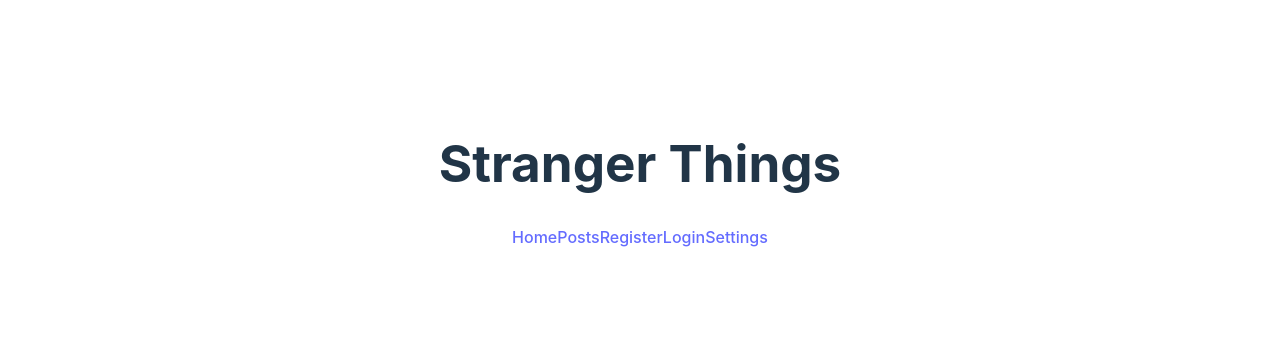
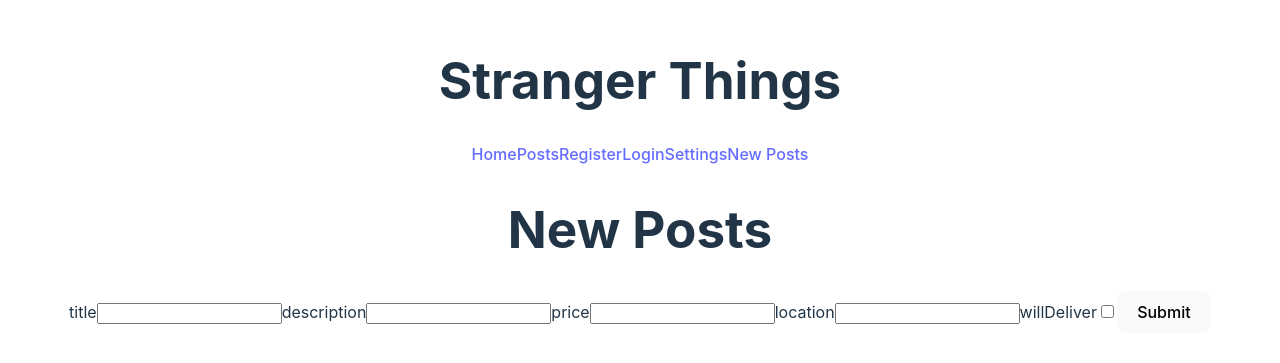
Before and after one commit to phoenixfire7777/strangerThings, a React (Vite) app: page /newPosts in a window 1280 px wide. Shown: the part 225-588 px from the top of the page. Built offline with nearby package versions, Linux system fonts and the light colour scheme.

Commit message:
added new post component

```diff
--- a/src/App.jsx
+++ b/src/App.jsx
@@ -7,27 +7,23 @@
 import Register from "./Register"
 import Login from "./Login"
 import Settings from "./Settings"
+import NewPost from "./NewPost"
 function App() {
  const [token, setToken] = useState(localStorage.getItem("token"))
- const [isLoggedIn, setIsLoggedIn] = useState(false)
- if(isLoggedIn){
-  console.log("logged in")
- }
- else{
-  console.log("logged out")
- }
+
 
 console.log(token)
   return (
     <div id="main-section">
       <h1>Stranger Things</h1>
-      <NavBar token={token} isLoggedIn={isLoggedIn}/>
+      <NavBar token={token} />
       <Routes>
         <Route path="/" element={<Home token={token} setToken={setToken} />} />
         <Route path="/posts" element={<Posts token={token} />} />
         <Route path="/register" element={<Register setToken={setToken} />} />
-        <Route path="/login" element={<Login setToken={setToken} />} setIsLoggedIn={setIsLoggedIn}/>
-        <Route path="/Settings" element={Settings} setToken={setToken} />
+        <Route path="/login" element={<Login setToken={setToken} />} />
+        <Route path="/Settings" element={<Settings setToken={setToken} />} />
+        <Route path="/newPosts" element={<NewPost token={token} />} />
       </Routes>
     </div>
   )
--- a/src/Login.jsx
+++ b/src/Login.jsx
@@ -1,5 +1,5 @@
 import { useState, useEffect } from "react";
-import { login } from "./API";
+// import { login } from "./API";
 export default function Login({ setToken, setIsLoggedIn}) {
     const [userName, setUsername] = useState('')
     const [password, setPassword] = useState('')
@@ -29,7 +29,7 @@
             const token = result.data.token
             localStorage.setItem('token', token)
             setToken(token)
-            setIsLoggedIn(true)
+
 
         } catch (err) {
             console.error(err);
--- a/src/NavBar.jsx
+++ b/src/NavBar.jsx
@@ -10,23 +10,16 @@
 
     return (
         <>
-            {/* {!isLoggedIn ? ( */}
                 <div id="navBar">
                     <Link to="/">Home</Link>
                     <Link to="/posts">Posts</Link>
                     <Link to="/register">Register</Link>
                     <Link to="/login">Login</Link>
                     <Link to="/settings">Settings</Link>
+                    <Link to="/newPosts">New Posts</Link>
 
                 </div>
-            {/* ) : ( */}
-                {/* <div id="navBar">
-                    <Link to="/">Home</Link>
-                    <Link to="/posts">Posts</Link>
-                    <Link to="/settings">Settings</Link>
-                </div>
-            )
-            } */}
+
         </>
     )
 
--- /dev/null
+++ b/src/NewPost.jsx
@@ -0,0 +1,86 @@
+import { useState } from "react";
+
+
+export default function NewPost(token) {
+  const COHORT_NAME = "2302-acc-et-web-pt-a"
+  const BASE_URL = `https://strangers-things.herokuapp.com/api/${COHORT_NAME}`
+
+
+  const [title, setTitle] = useState("")
+  const [description, setDescription] = useState("")
+  const [price, setPrice] = useState("")
+  const [location, setLocation] = useState("")
+  const [willDeliver, setWillDeliver] = useState(false)
+
+
+  async function makePost(e) {
+    e.preventDefault()
+    console.log(token)
+
+    try {
+      const response = await fetch(`${BASE_URL}/posts`, {
+        method: "POST",
+        headers: {
+          'Content-Type': 'application/json',
+          'Authorization': `Bearer ${token.token}`
+        },
+        body: JSON.stringify({
+          post: {
+            title: title,
+            description: description,
+            price: price,
+            location: location,
+            willDeliver: willDeliver
+          }
+        })
+      });
+      const result = await response.json();
+      console.log(result);
+      return result
+    } catch (err) {
+      console.error(err);
+    }
+  }
+  console.log(willDeliver)
+  return (
+    <form onSubmit={makePost}>
+      <h1>New Posts</h1>
+      <label htmlFor="title">title</label>
+      <input
+        type="text"
+        id="title"
+        value={title}
+        onChange={(e) => setTitle(e.target.value)}
+      />
+      <label htmlFor="description">description</label>
+      <input
+        type="text"
+        id="description"
+        value={description}
+        onChange={(e) => setDescription(e.target.value)}
+      />
+      <label htmlFor="price">price</label>
+      <input
+        type="text"
+        id="price"
+        value={price}
+        onChange={(e) => setPrice(e.target.value)}
+      />
+      <label htmlFor="location">location</label>
+      <input
+        type="text"
+        id="location"
+        value={location}
+        onChange={(e) => setLocation(e.target.value)}
+      />
+      <label htmlFor="">willDeliver</label>
+      <input
+        type="checkbox"
+        id="willDeliver"
+        value={willDeliver}
+        onChange={(e) => setWillDeliver(e.target.checked)}
+      />
+      <button>Submit</button>
+    </form>
+  )
+}
--- a/src/Register.jsx
+++ b/src/Register.jsx
@@ -39,7 +39,6 @@
                 const token = result.data.token
                 localStorage.setItem('token', token)
                 setToken(token)
-                setAthenticate(true)
             } catch (err) {
                 console.error(err);
             }
--- a/src/Settings.jsx
+++ b/src/Settings.jsx
@@ -9,7 +9,7 @@
     //     }
         return (
         <>
-        <button onClick={logout}>Logout</button>
+        {/* <button onClick={logout}>Logout</button> */}
         </>
         )
     }
```
